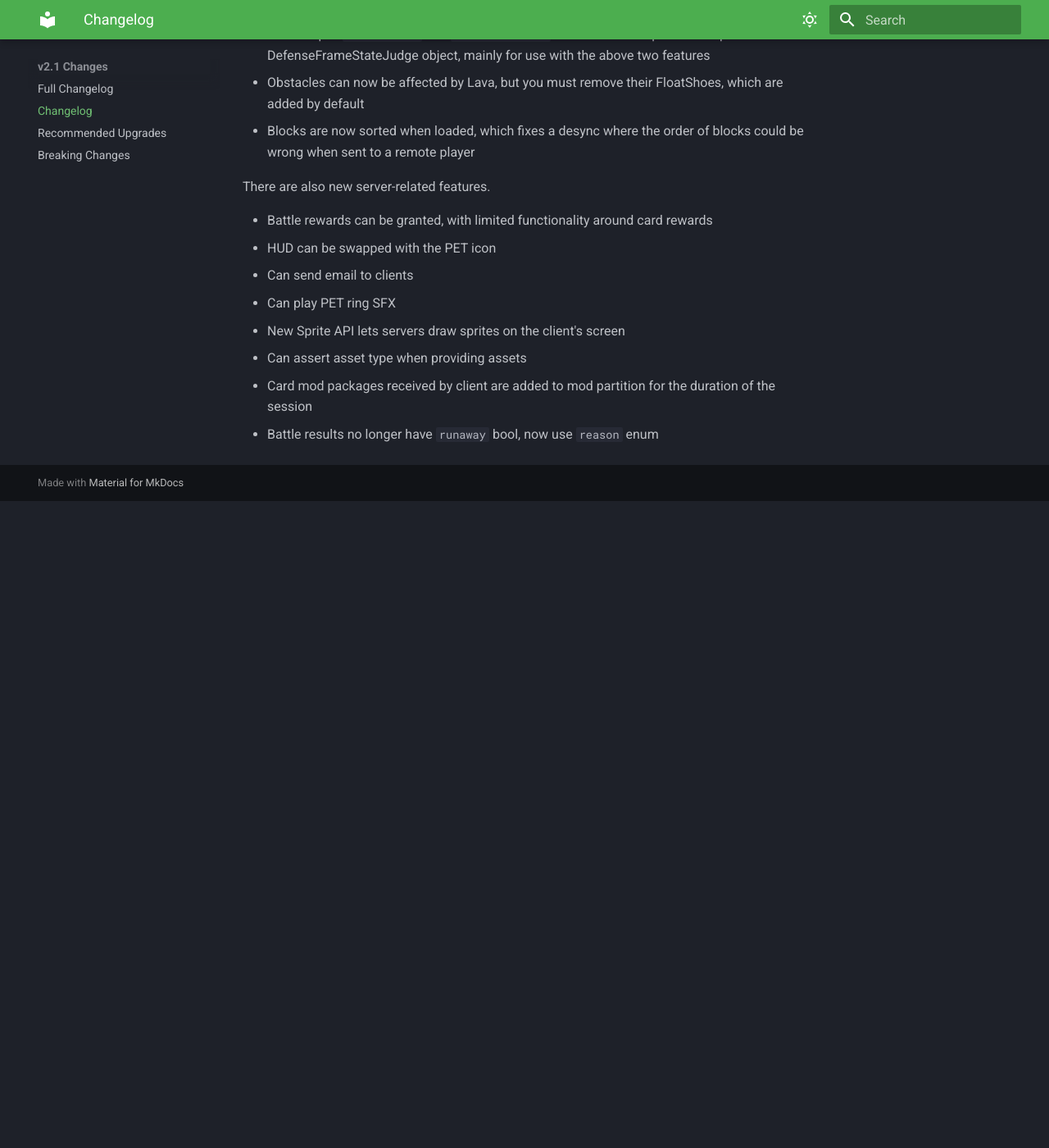
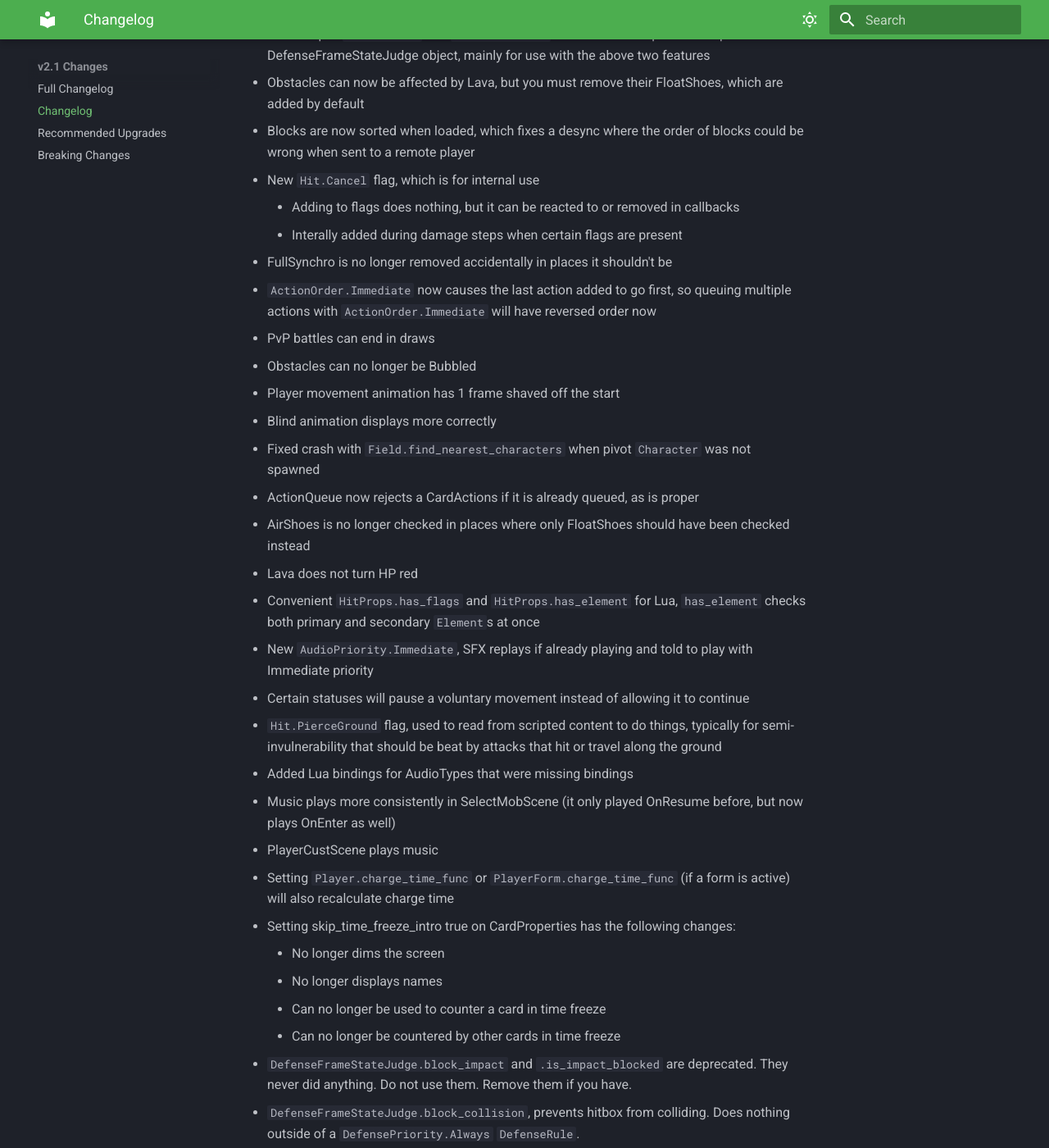
Before and after one commit to Alrysc/onb_docs, an MkDocs documentation site: the page built from docs/v2.1/changelog.md, in a window 1280 px wide and 1400 px high, scrolled down 2814 px. Shown: the whole window at 82% size. Built offline with MkDocs 1.6.1 and Material for MkDocs 9.7.7, drawn with Linux system fonts in a browser that asks for light colours; before the commit the page ends 3425 px from its top, so only the background shows below that; some of the changed text lies outside the part shown.

Commit message:
Added changes to changelog for v2.1.3 and v2.1.4, and some that was maybe missing from v2.1.2

```diff
--- a/docs/v2.1/changelog.md
+++ b/docs/v2.1/changelog.md
@@ -20,7 +20,7 @@
 * Player animation for movement is 1f faster, which matches the actual move action
     * This should fix cases where the move animation started looping during a time freeze action
 * Drag lasts the correct amount of time now
-* Hit.Bubble no longer crashes, applies Bubble for 150 frames by default
+* `Hit.Bubble` no longer crashes, applies Bubble for 150 frames by default
 * Pressing inputs during Stun, Freeze, and Bubble will cause them to end more quickly
 * Status interactions with each other are overall more accurate
     * Some may cancel others, and will do so correctly
@@ -72,6 +72,54 @@
 * Hitbox/Spell `attack_func` and `collision_func` now receive an optional last parameter DefenseFrameStateJudge object, mainly for use with the above two features
 * Obstacles can now be affected by Lava, but you must remove their FloatShoes, which are added by default
 * Blocks are now sorted when loaded, which fixes a desync where the order of blocks could be wrong when sent to a remote player
+* New `Hit.Cancel` flag, which is for internal use
+    * Adding to flags does nothing, but it can be reacted to or removed in callbacks
+    * Interally added during damage steps when certain flags are present
+* FullSynchro is no longer removed accidentally in places it shouldn't be
+* `ActionOrder.Immediate` now causes the last action added to go first, so queuing multiple actions with `ActionOrder.Immediate` will have reversed order now
+* PvP battles can end in draws
+* Obstacles can no longer be Bubbled
+* Player movement animation has 1 frame shaved off the start
+* Blind animation displays more correctly
+* Fixed crash with `Field.find_nearest_characters` when pivot `Character` was not spawned
+* ActionQueue now rejects a CardActions if it is already queued, as is proper
+* AirShoes is no longer checked in places where only FloatShoes should have been checked instead
+* Lava does not turn HP red
+* Convenient `HitProps.has_flags` and `HitProps.has_element` for Lua, `has_element` checks both primary and secondary `Element`s at once
+* New `AudioPriority.Immediate`, SFX replays if already playing and told to play with Immediate priority
+* Certain statuses will pause a voluntary movement instead of allowing it to continue
+* `Hit.PierceGround` flag, used to read from scripted content to do things, typically for semi-invulnerability that should be beat by attacks that hit or travel along the ground
+* Added Lua bindings for AudioTypes that were missing bindings
+* Music plays more consistently in SelectMobScene (it only played OnResume before, but now plays OnEnter as well)
+* PlayerCustScene plays music
+* Setting `Player.charge_time_func` or `PlayerForm.charge_time_func` (if a form is active) will also recalculate charge time
+* Setting skip_time_freeze_intro true on CardProperties has the following changes:
+    * No longer dims the screen
+    * No longer displays names
+    * Can no longer be used to counter a card in time freeze
+    * Can no longer be countered by other cards in time freeze
+* `DefenseFrameStateJudge.block_impact` and `.is_impact_blocked` are deprecated. They never did anything. Do not use them. Remove them if you have.
+* `DefenseFrameStateJudge.block_collision`, prevents hitbox from colliding. Does nothing outside of a `DefensePriority.Always` `DefenseRule`.
+* `DefenseFrameStateJudge.is_collision_blocked`, returns true if collision was previously blocked by a `DefenseRule`
+* `Engine.get_viewport_size()`, returns vector containing width/height of game logic (480.0 X and 320.0 Y)
+* `Field:tile_from_pixels(px, py)`, returns a Tile on the Field found at pixel location px, py
+    * Returns `nil` if no Tile is at that location
+* `Player.get_flinch_count`, returns number of times the Player has been "flinched"
+    * Increments each time the player inflicted with Flinch, Stun, Freeze, Bubble, or Drag status
+* Flinch duration adjusted slightly
+* Fixed `Battle.BusterAction` attachment animation
+* Reading email will let the server know you read the email
+* Being stunned or frozen now plays the first flinch animation frame like Bubble does
+* `PlayerForm.on_activate_func` and `.on_deactivate_func` now run after any pending movements finish
+* Reward Rank penalties around getting hit are more accurate
+* Fixed a crash that could happen when removing Entities on the same frame that they are spawned
+* Fixed a crash that could happen with certain inputs to `math.random`
+    * Cases that used to crash now provide a descriptive error message
+* Hit.Confuse correctly adds the Confuse status when using default duration
+* Music properly resumes when resuming certain scenes, such as the Mob Select scene
+* `Entity.shake_camera` no longer shakes the Custom bar
+* Homepages will respect background music path
+* New title screen and startup sequence
 
 There are also new server-related features.
 
@@ -83,3 +131,5 @@ There are also new server-related features.
 * Can assert asset type when providing assets
 * Card mod packages received by client are added to mod partition for the duration of the session
 * Battle results no longer have `runaway` bool, now use `reason` enum
+* Tile custom property `shadow` can be set to `Never` to never have that tile be drawn in shadow
+* Start and stop song functions
```
Also changed, not shown: docs/changelog.md (+4 -1 lines), docs/index.md (+1 -1 lines).
